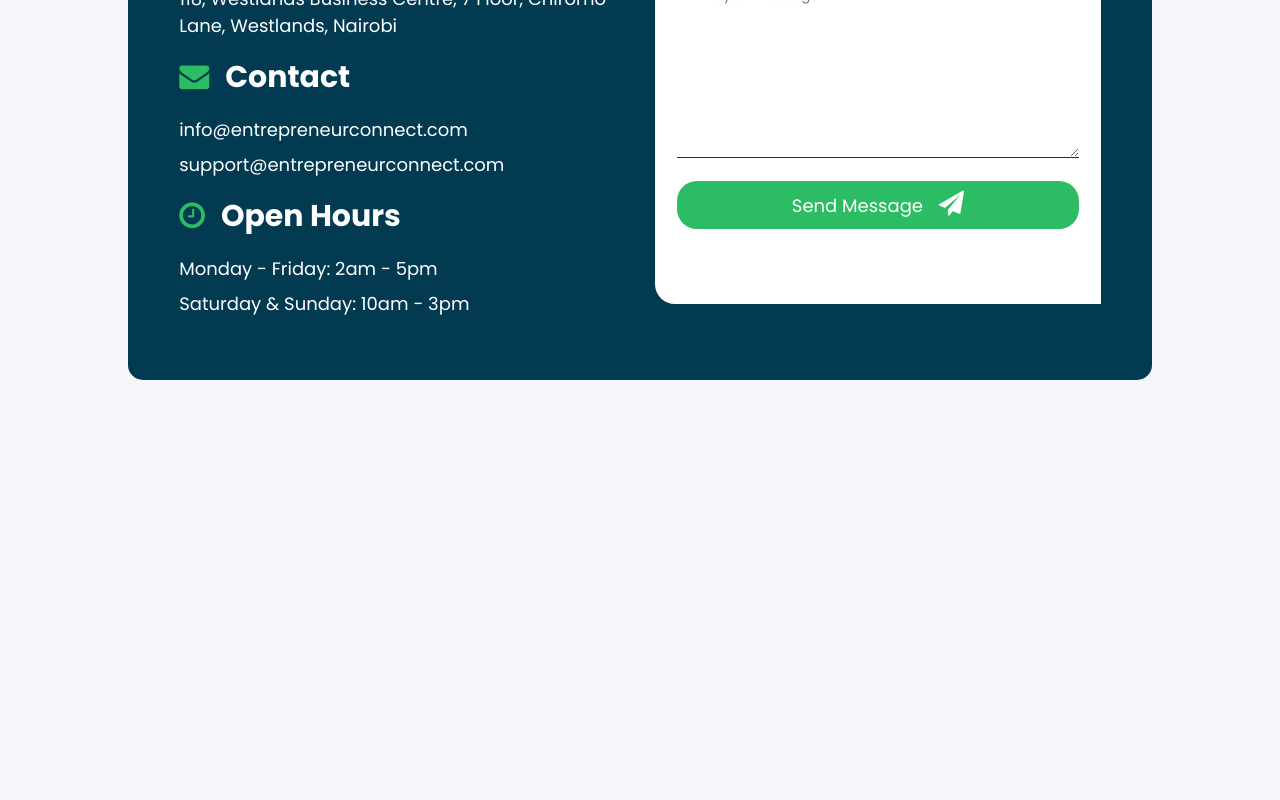
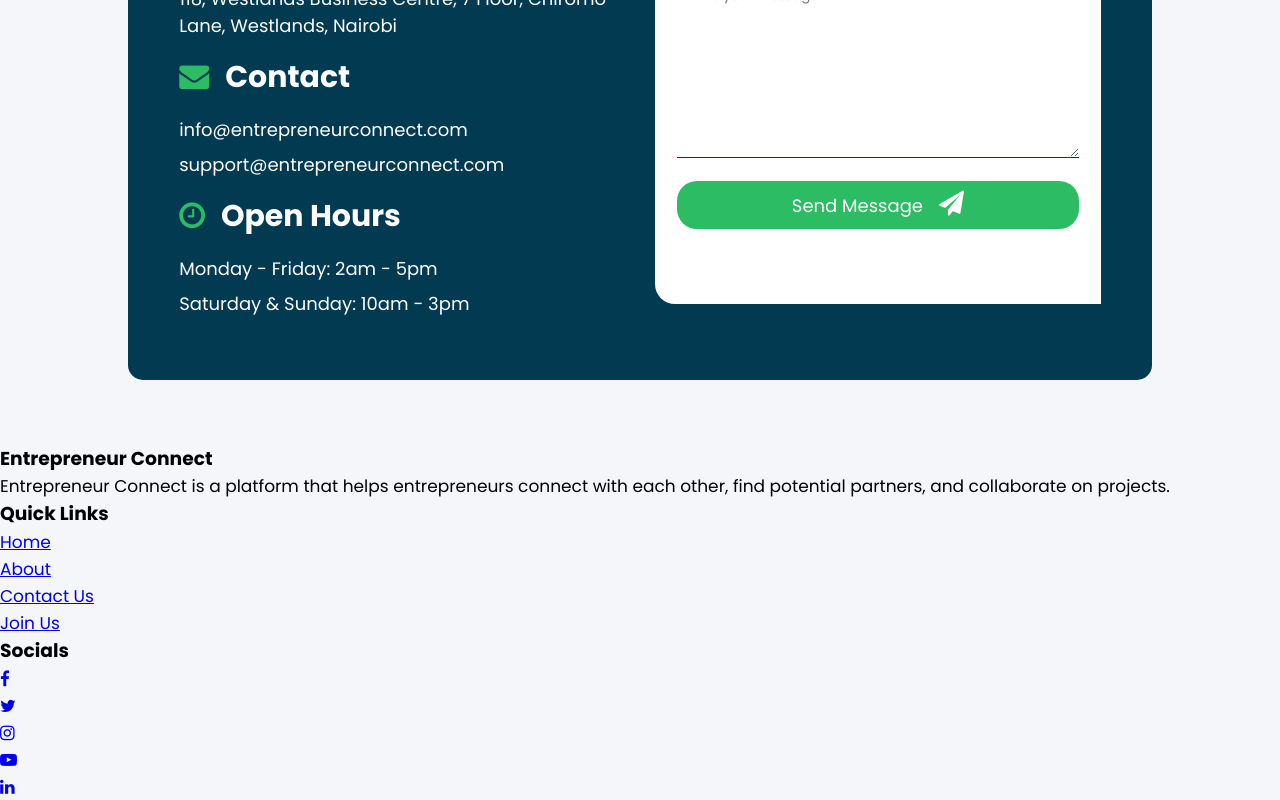
Before and after one commit to Nemwel-Boniface/entrepreneur_connect_fe, a React (Create React App) app: page / in a window 1280 px wide. Shown: the part 4052-4852 px from the top of the page. Before the commit the page ends 4496 px from the top, so only its background shows below. Built offline with nearby package versions, Linux system fonts and the light colour scheme.

Commit message:
Update included:   - Created the markup for the footer section   - Linked the footer section to the home page

```diff
--- /dev/null
+++ b/src/components/homePage/Footer.js
@@ -0,0 +1,39 @@
+import React from "react";
+
+const Footer = () => {
+  return (
+    <footer className="footerComponent">
+      <section className="footerWrappper">
+        <article className="footerTop">
+          <div className="footerTopLeft">
+            <h3>Entrepreneur Connect</h3>
+            <p>Entrepreneur Connect is a platform that helps entrepreneurs connect with each other, find potential partners, and collaborate on projects.</p>
+          </div>
+
+          <div className="footerTopMiddle">
+            <h3>Quick Links</h3>
+            <ul>
+              <li><a href="#">Home</a></li>
+              <li><a href="#">About</a></li>
+              <li><a href="#">Contact Us</a></li>
+              <li><a href="#">Join Us</a></li>
+            </ul>
+          </div>
+
+          <div className="footerTopRight">
+            <h3>Socials</h3>
+            <ul>
+              <li><a href="#"><i class="fa fa-facebook" aria-hidden="true"></i></a></li>
+              <li><a href="#"><i class="fa fa-twitter" aria-hidden="true"></i></a></li>
+              <li><a href="#"><i class="fa fa-instagram" aria-hidden="true"></i></a></li>
+              <li><a href="#"><i class="fa fa-youtube-play" aria-hidden="true"></i></a></li>
+              <li><a href="#"><i class="fa fa-linkedin" aria-hidden="true"></i></a></li>
+            </ul>
+          </div>
+        </article>
+      </section>
+    </footer>
+  )
+}
+
+export default Footer;
--- a/src/components/homePage/Home.js
+++ b/src/components/homePage/Home.js
@@ -3,6 +3,7 @@ import HeroBg from "./Hero";
 import Features from "./Features";
 import AboutUs from "./About";
 import ContactUs from "./ContactUs";
+import Footer from "./Footer";
 
 const Home = () => {
   return (
@@ -11,6 +12,7 @@ const Home = () => {
       <AboutUs />
       <Features />
       <ContactUs />
+      <Footer />
     </div>
   )
 };
```
